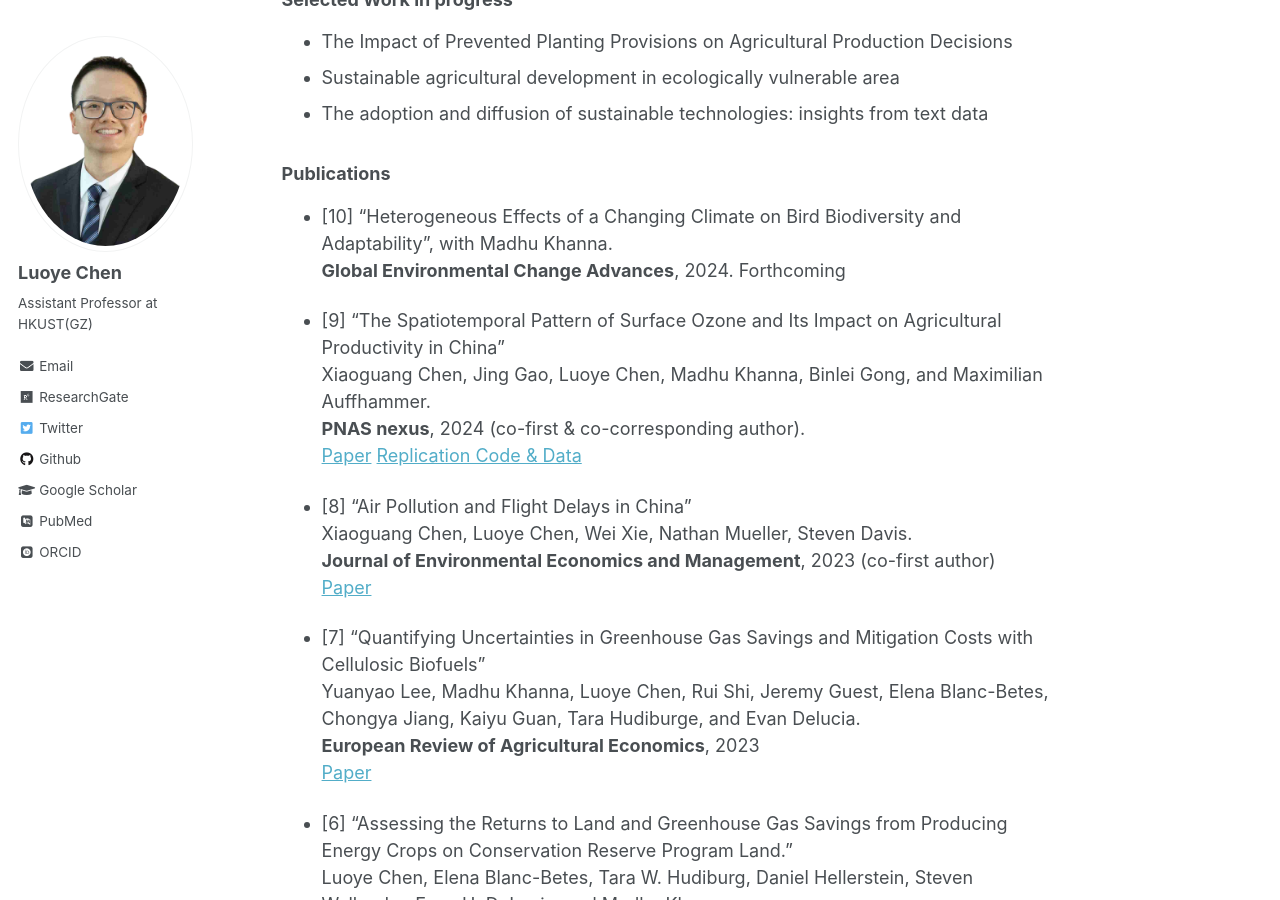
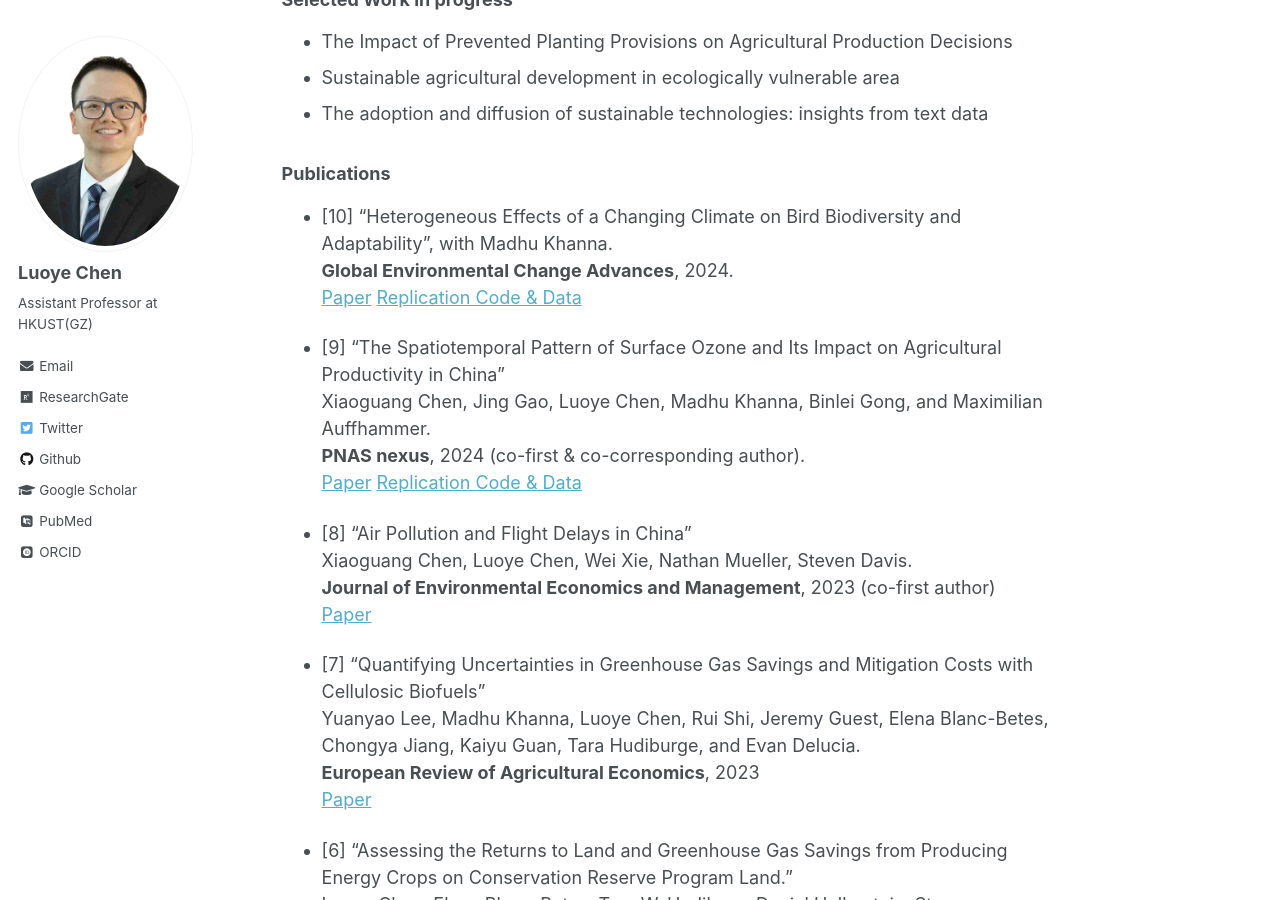
Before and after one commit to luoyec/luoyec.github.io, a Jekyll site: the page built from _pages/publication2.md, in a window 1280 px wide and 900 px high, scrolled down 400 px. Built offline with Jekyll 4.4.1, drawn with Linux system fonts in a browser that asks for light colours; some web fonts are replaced.

Commit message:
Update publication2.md

```diff
--- a/_pages/publication2.md
+++ b/_pages/publication2.md
@@ -18,7 +18,8 @@ redirect_from:
 
 ### Publications
 - [10] "Heterogeneous Effects of a Changing Climate on Bird Biodiversity and Adaptability”, with Madhu Khanna. \
-  **Global Environmental Change Advances**, 2024. Forthcoming
+  **Global Environmental Change Advances**, 2024.\
+  [Paper](https://doi.org/10.1016/j.gecadv.2024.100008) [Replication Code & Data](https://zenodo.org/records/11054670)
 
 - [9] "The Spatiotemporal Pattern of Surface Ozone and Its Impact on Agricultural Productivity in China" \
   Xiaoguang Chen, Jing Gao, Luoye Chen, Madhu Khanna, Binlei Gong, and Maximilian Auffhammer. \
```
